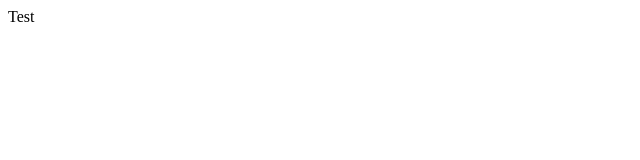
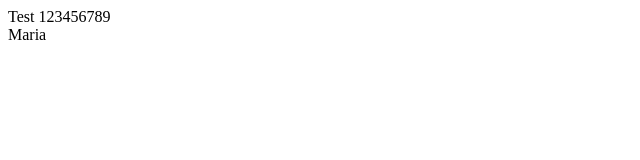
Before and after one commit to petlalos/mitsos, a website: page public_html/petros.html in a window 1280 px wide. Shown: the whole page, without its empty margins (0-640 px from the left). Drawn offline with Linux system fonts and the light colour scheme.

Commit message:
Minor test changes in the text and comments2

```diff
--- a/public_html/petros.html
+++ b/public_html/petros.html
@@ -11,6 +11,7 @@
         <meta name="viewport" content="width=device-width, initial-scale=1.0">
     </head>
     <body>
-        <div>Test</div>
+        <div>Test 123456789</div>
+        <div>Maria</div>
     </body>
 </html>
```
